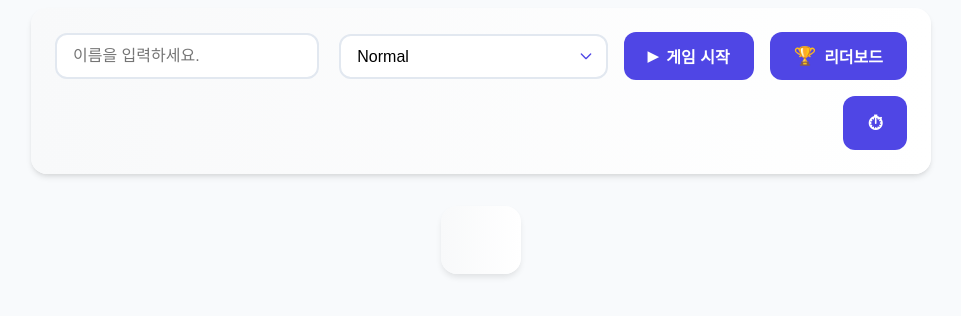
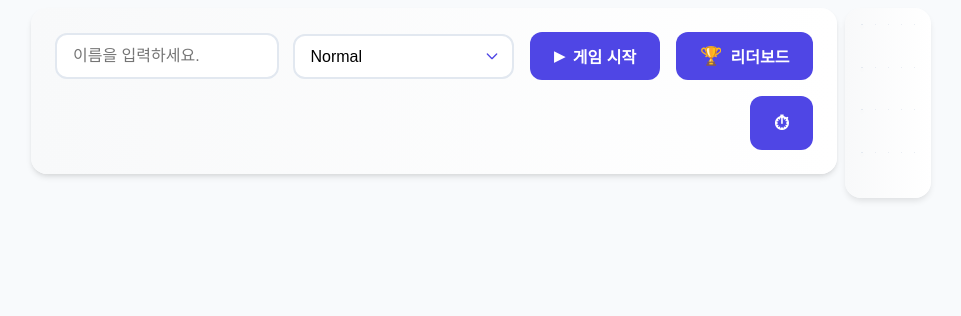
Before and after one commit to jpjp92/image_match_hs, a Flask app: page / in a window 1280 px wide. Shown: the top 316 px of the page, without its empty margins (159-1120 px from the left). Run offline with Flask 3, Linux system fonts and the light colour scheme.

Commit message:
Update style.css

```diff
--- a/static/css/style.css
+++ b/static/css/style.css
@@ -12,7 +12,6 @@ body {
     margin: 0.5rem auto 0;
     padding: 0 16px;
     display: flex;          /* 추가 */
-    flex-direction: column; /* 추가 */
 /*     min-height: 60vh; /* 최소 높이를 화면의 60%로 설정 */ */
     max-height: 100vh; /* 최대 높이 제한 */
     gap: 0.5rem; /* 컴포넌트 간격 줄임 */
```
